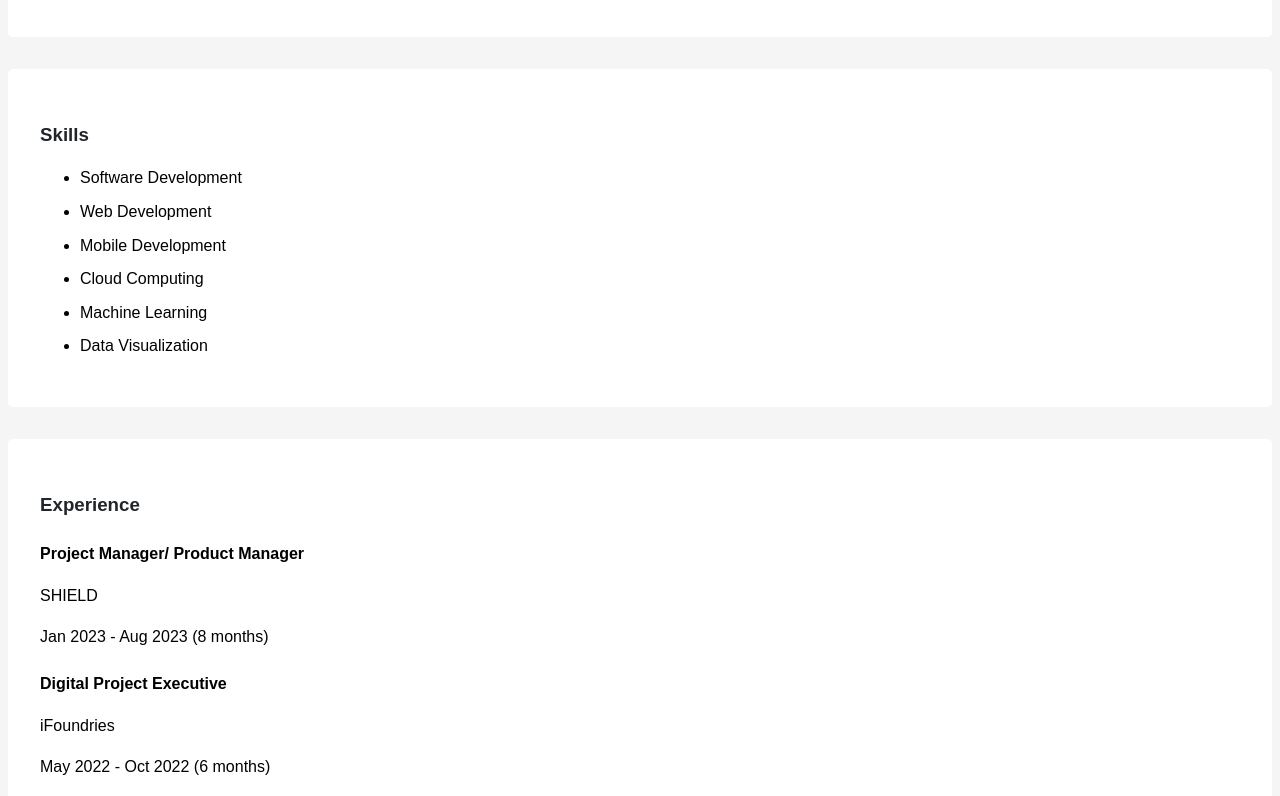
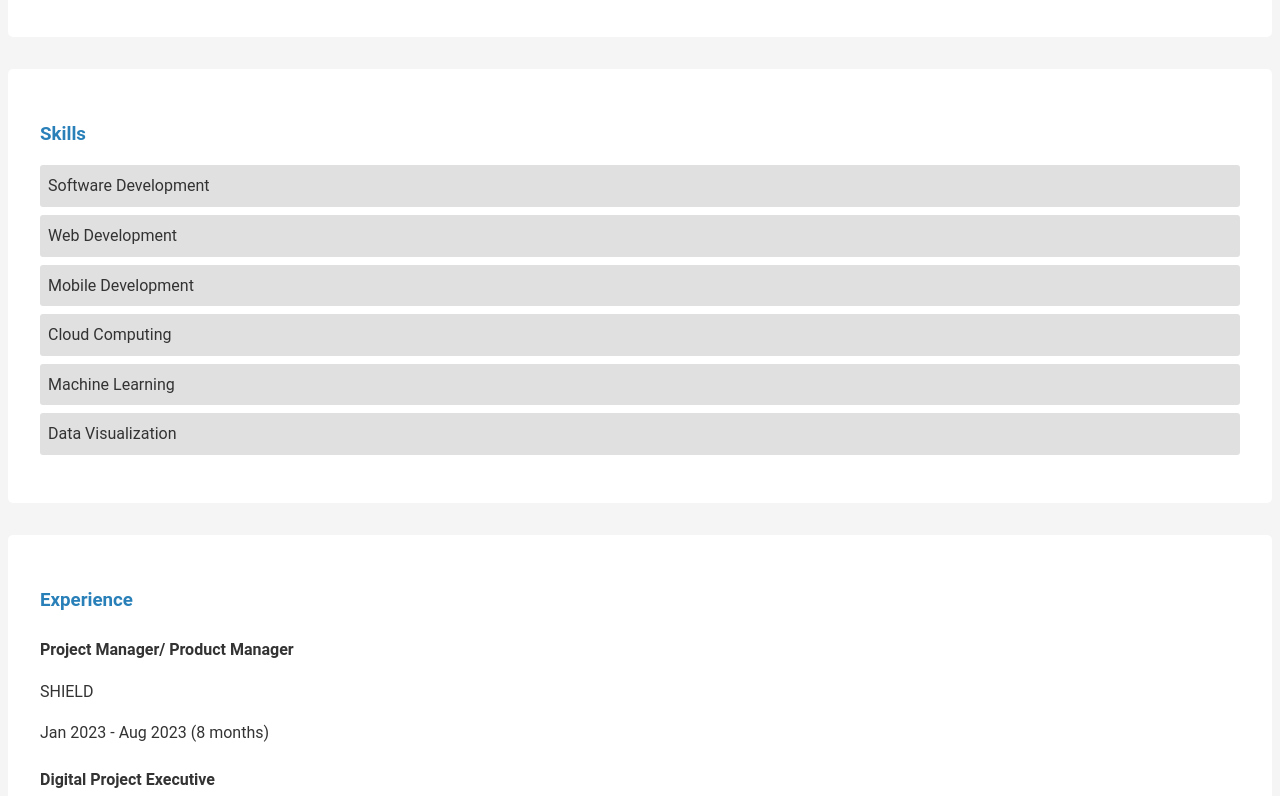
Before and after one commit to RaevynXena/RaevynXena.github.io, a plain HTML site: page index.html in a window 1280 px wide. Shown: the part 433-1229 px from the top of the page. Drawn offline with Linux system fonts and the light colour scheme.

Commit message:
Update styles.css

```diff
--- a/styles.css
+++ b/styles.css
@@ -1,18 +1,19 @@
 body {
-    font-family: 'Arial', sans-serif;
+    font-family: 'Roboto', sans-serif;
     line-height: 1.6;
     background-color: #f5f5f5;
+    color: #333;
 }
 
 header {
-    background-color: #212529;
+    background-color: #2980b9;
     color: #ffffff;
     padding: 1rem;
     text-align: center;
 }
 
 h1, h2, h3 {
-    color: #212529;
+    color: #2980b9;
 }
 
 h3 {
@@ -34,6 +35,40 @@ section {
     margin-bottom: 1rem;
 }
 
+.section-title {
+    margin-bottom: 1rem;
+    font-size: 1.5rem;
+}
+
+.skills ul {
+    list-style-type: none;
+    padding: 0;
+}
+
+.skills ul li {
+    margin-bottom: 0.5rem;
+    padding: 0.5rem;
+    background-color: #e0e0e0;
+    border-radius: 3px;
+}
+
+.skills ul li:hover {
+    background-color: #d0d0d0;
+}
+
+.experience .job {
+    margin-bottom: 1rem;
+}
+
+.experience .job p {
+    margin-bottom: 0.5rem;
+}
+
+.experience .job .job-dates {
+    color: #808080;
+    font-size: 0.9rem;
+}
+
 @media (max-width: 768px) {
     section {
         padding: 1rem;
```
